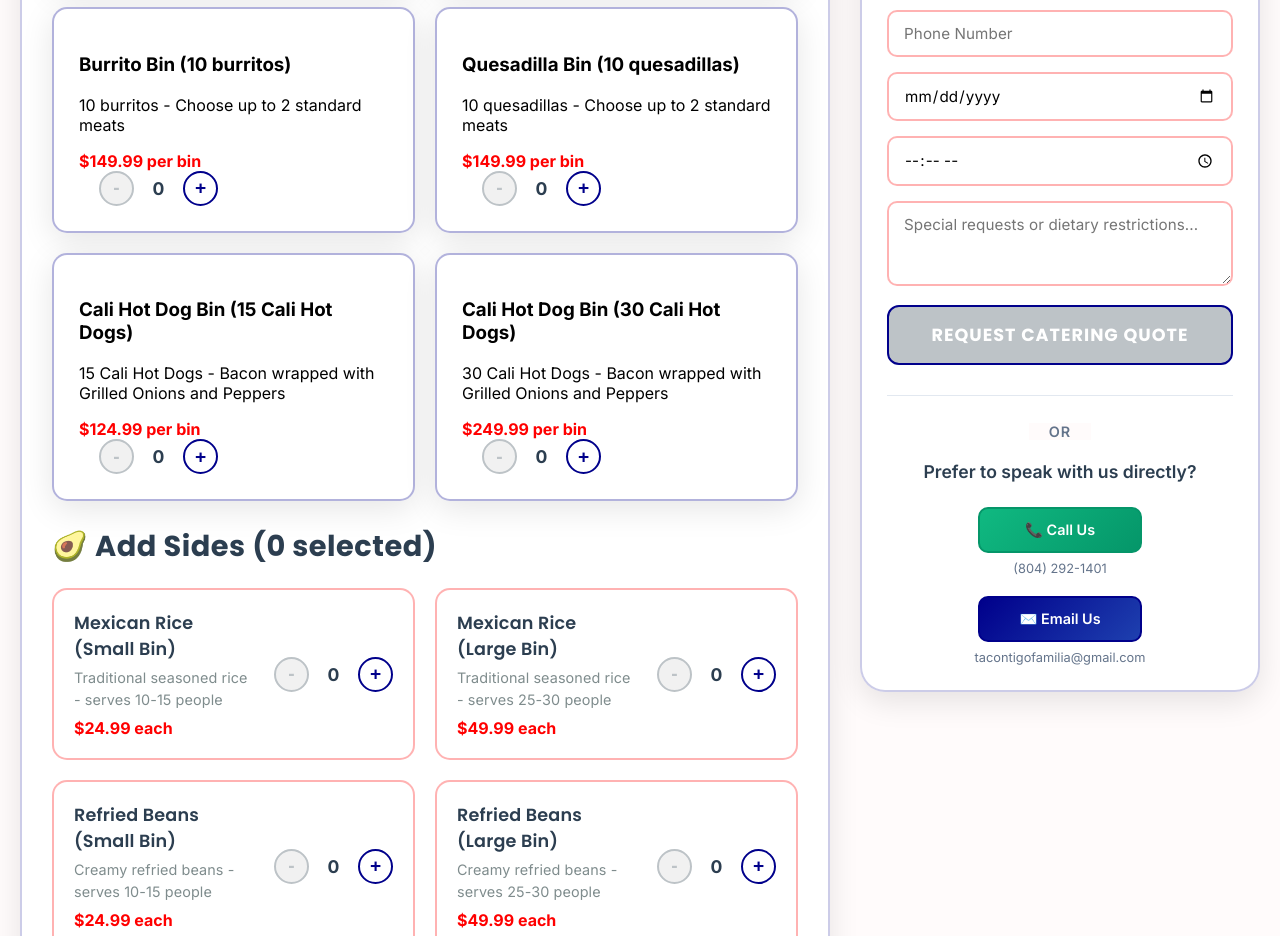
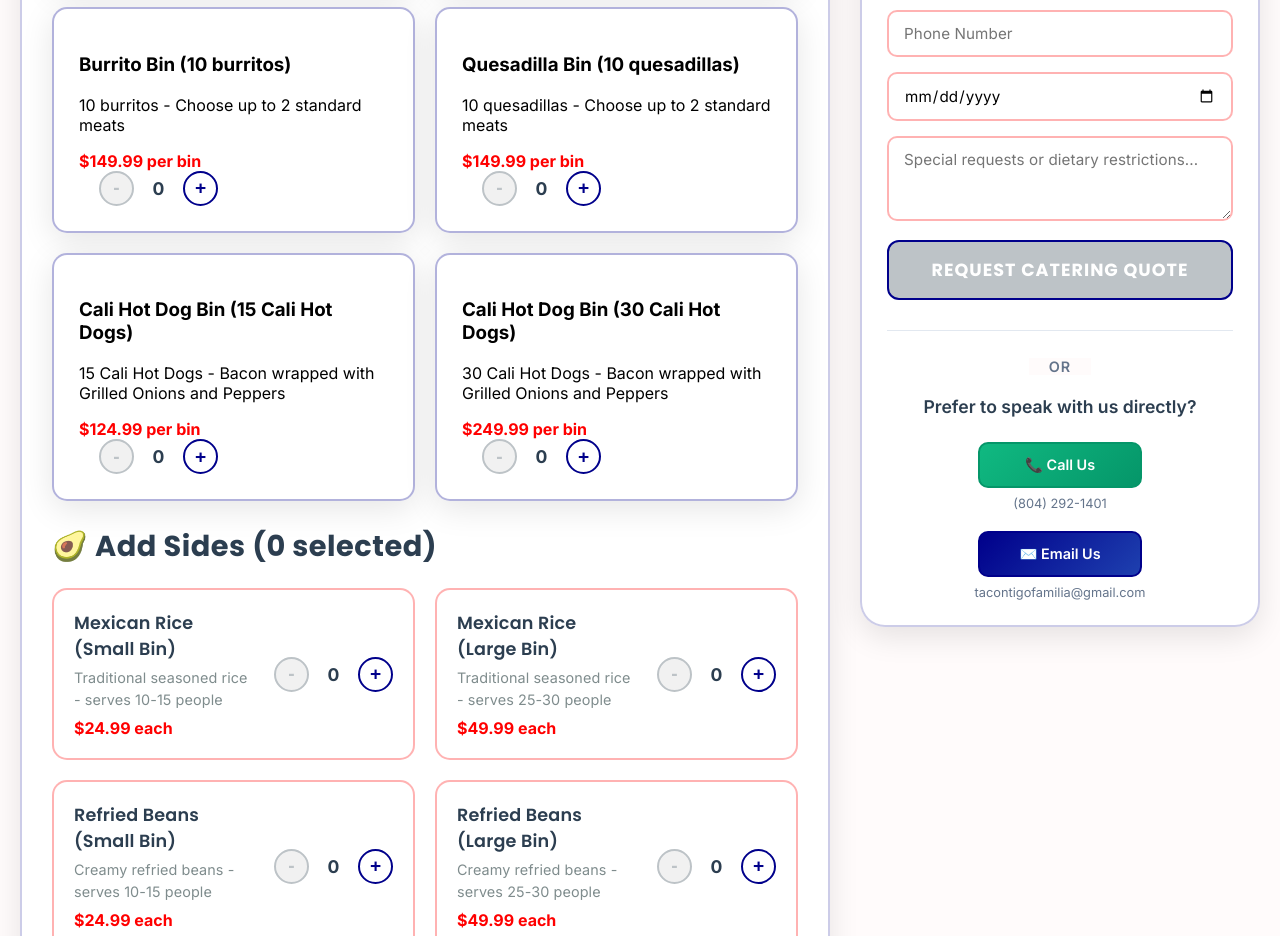
Before and after one commit to io-benjamin/tacontigo, a React (Create React App) app in the folder tacontigo-web/: page /Catering in a window 1280 px wide. Shown: the part 1000-1936 px from the top of the page. Built offline with nearby package versions, Linux system fonts and the light colour scheme.

Commit message:
bjwz-04 : Removing time input from catering form

```diff
--- a/tacontigo-web/src/Catering.js
+++ b/tacontigo-web/src/Catering.js
@@ -484,14 +484,6 @@ TOTAL ESTIMATED PRICE: $${totalPrice.toFixed(2)}
                 onChange={(e) => setCustomerInfo({...customerInfo, eventDate: e.target.value})}
                 required
               />
-              <input
-                type="time"
-                name="event-time"
-                placeholder="Event Time"
-                value={customerInfo.eventTime}
-                onChange={(e) => setCustomerInfo({...customerInfo, eventTime: e.target.value})}
-                required
-              />
               <textarea
                 name="special-requests"
                 placeholder="Special requests or dietary restrictions..."
```
